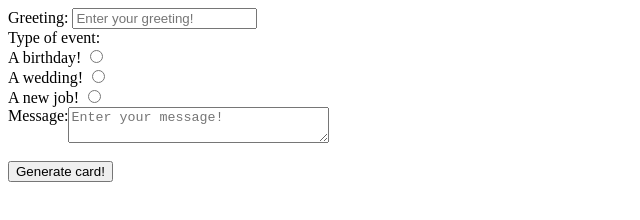
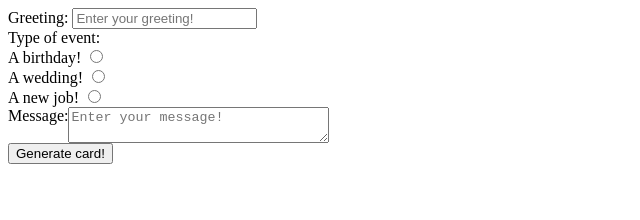
Before and after one commit to cbmcdougall/Celebration_Card, a website with bundled scripts: page index.html in a window 1280 px wide. Shown: the whole page, without its empty margins (0-640 px from the left). Built offline with nearby package versions, Linux system fonts and the light colour scheme.

Commit message:
ensuring all up to date

```diff
--- a/index.html
+++ b/index.html
@@ -28,8 +28,9 @@
             <label for="message">Message:</label>
             <textarea name="message" id="message" cols="30" rows="2"placeholder="Enter your message!"></textarea>
         </section>
-        <br>
-        <input type="submit" value="Generate card!">
+        <section>
+            <input type="submit" value="Generate card!">
+        </section>
     </form>
     <section id="card">
         <h1 id="card-greeting"></h1>
```
